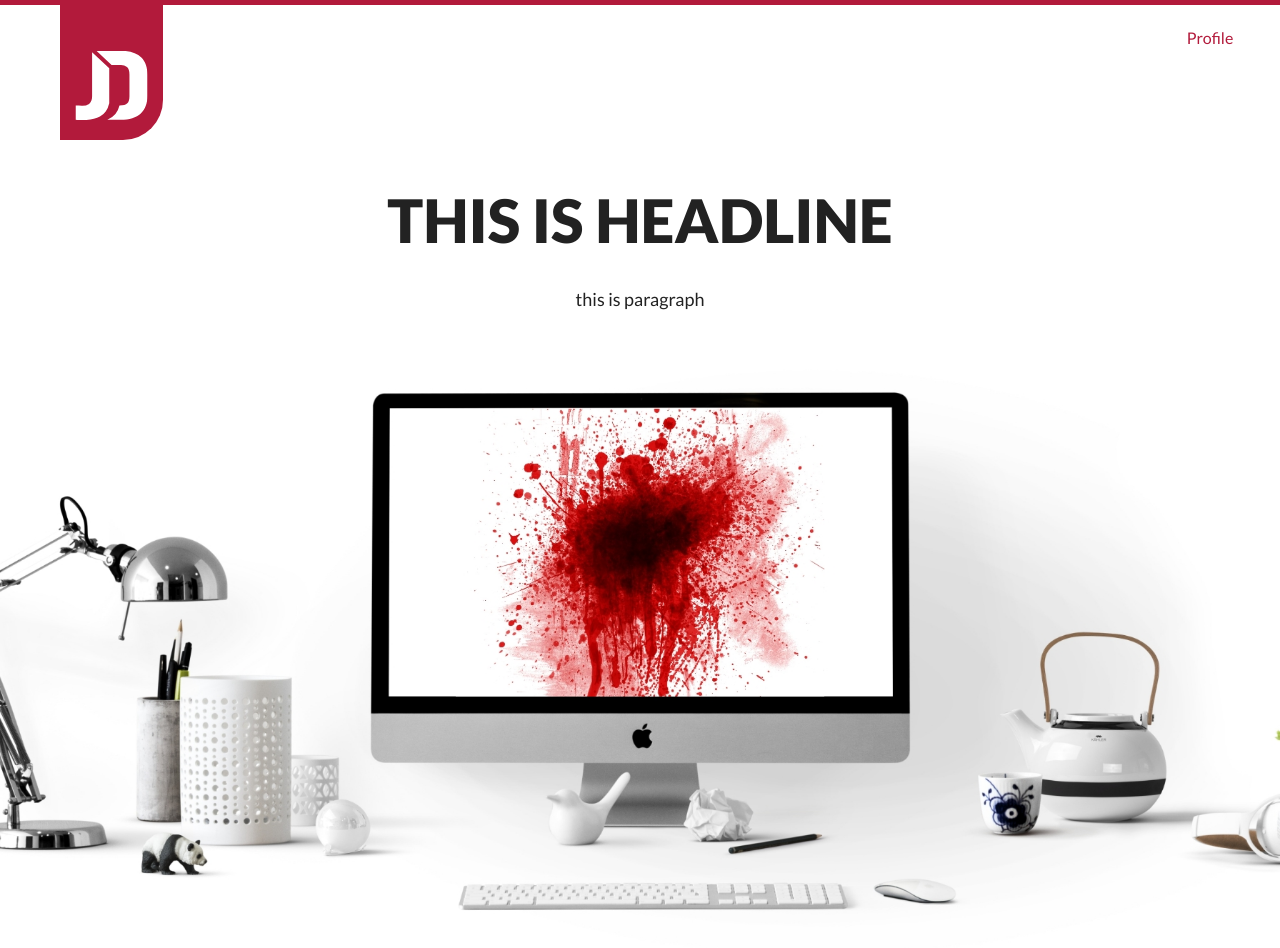
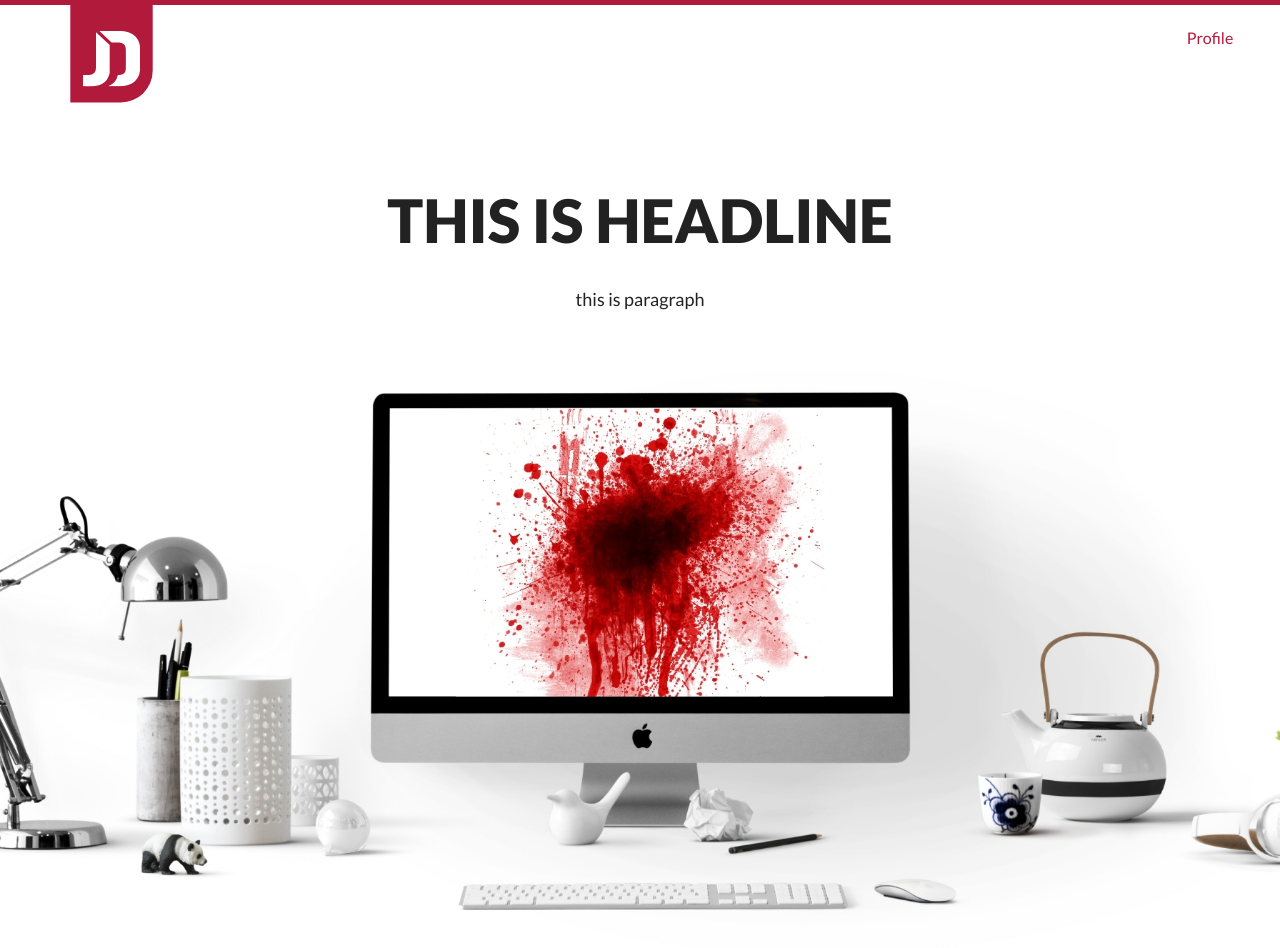
Before and after one commit to jakub84/pjd, a Gatsby site: page / in a window 1280 px wide. Built offline with nearby package versions, Linux system fonts and the light colour scheme; Gatsby itself is replaced by a stand-in of ours.

Commit message:
cd navigation

```diff
--- a/src/components/header/Navigation.js
+++ b/src/components/header/Navigation.js
@@ -10,15 +10,10 @@ const NavContainer = styled.div`
   min-width:100px;
   padding:10px 20px;
   background:rgba(255,255,255,0.95);
-  /* border-top-left-radius:10px;
-  border-bottom-left-radius:10px;
-  border: 1px solid rgba(0,0,0,0.15); */
   cursor: pointer;
 
 `;
 const NavBurger = styled.div`
-  /* position: fixed; */
-  /* right: 20px; */
   display: flex;
   flex-direction: column;
   align-items: space-between;
--- a/src/components/header/index.js
+++ b/src/components/header/index.js
@@ -23,9 +23,10 @@ const LogoContainer = styled.div`
   justify-content: center;
   align-items: center;
   padding: 30px 5px 0 5px;
+  transform: scale(0.8) translateY(-30px);
 
   @media screen and (max-width: 400px) {
-    transform: scale(0.8) translateY(-30px);
+    transform: scale(0.6) translateY(-50px);
   }
 `;
 
```
